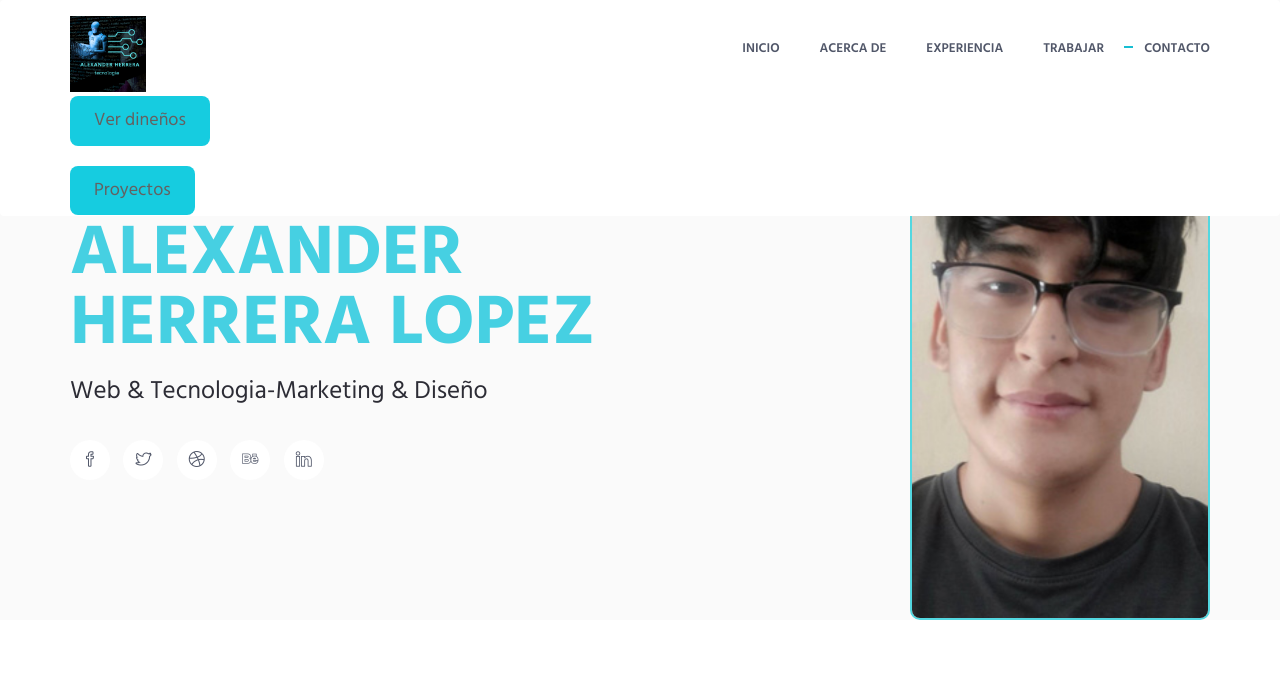
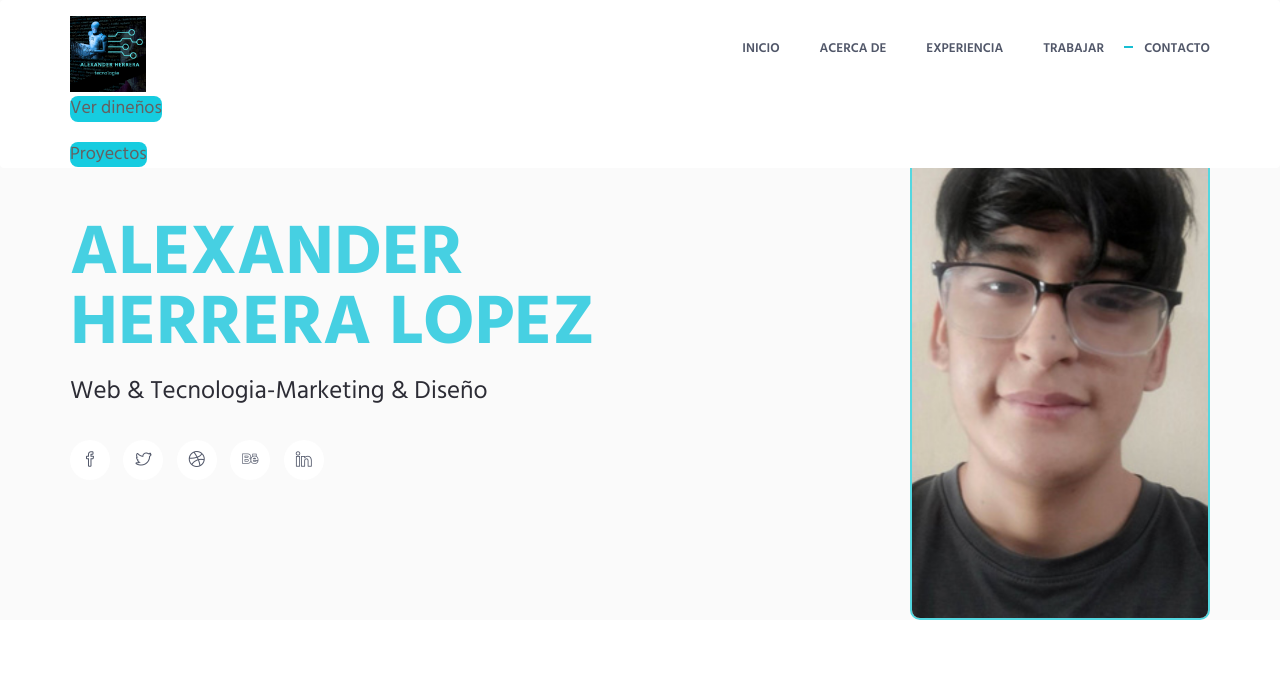
Before and after one commit to alexanderoficial/CV, a plain HTML site: page index.html in a window 1280 px wide. Shown: the top 698 px of the page. Drawn offline with Linux system fonts and the light colour scheme.

Commit message:
Update index.html
padding

```diff
--- a/index.html
+++ b/index.html
@@ -68,7 +68,7 @@
                           color: rgb(245, 1, 1); /* Color al hacer clic */
                         }
                         .boton{
-                            padding: 12px 24px;
+                            padding: 0px;
   font-size: 18px;
   border-radius: 8px;
   background-color: #16cce0;
```
